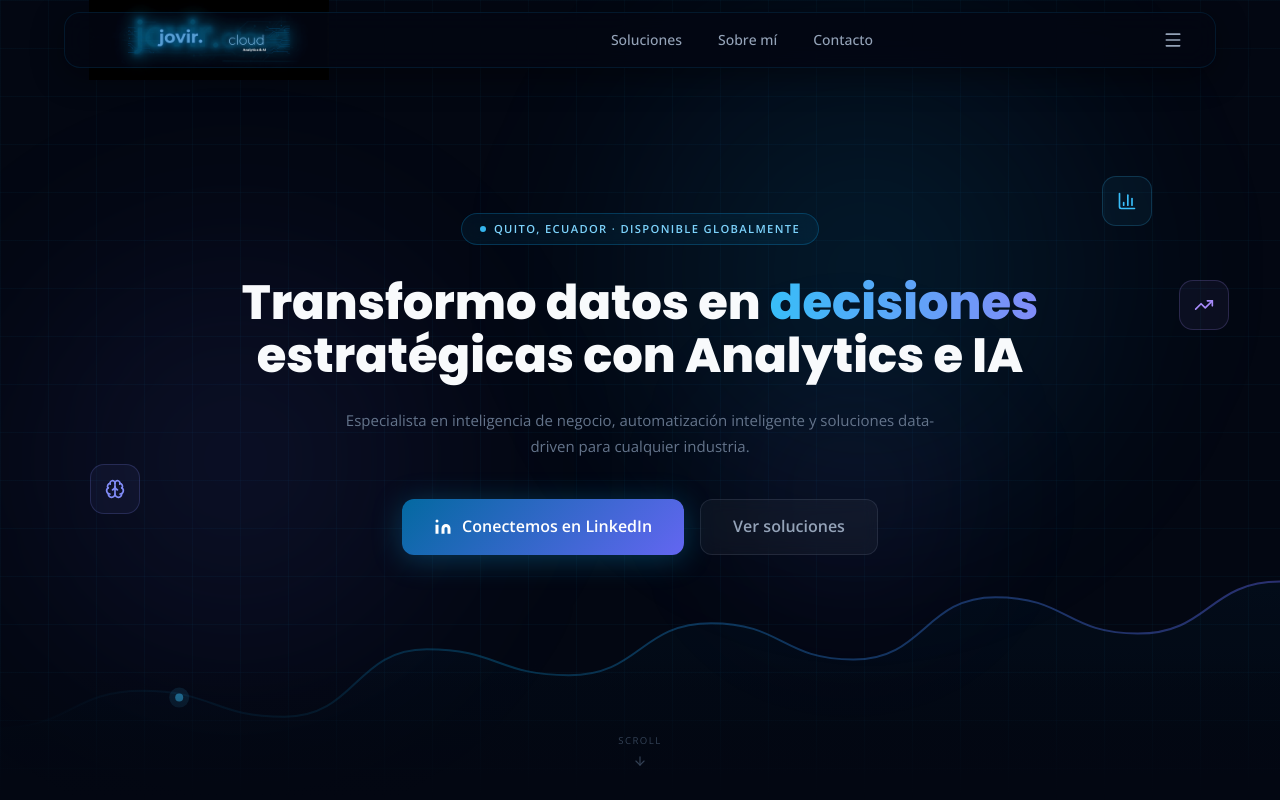
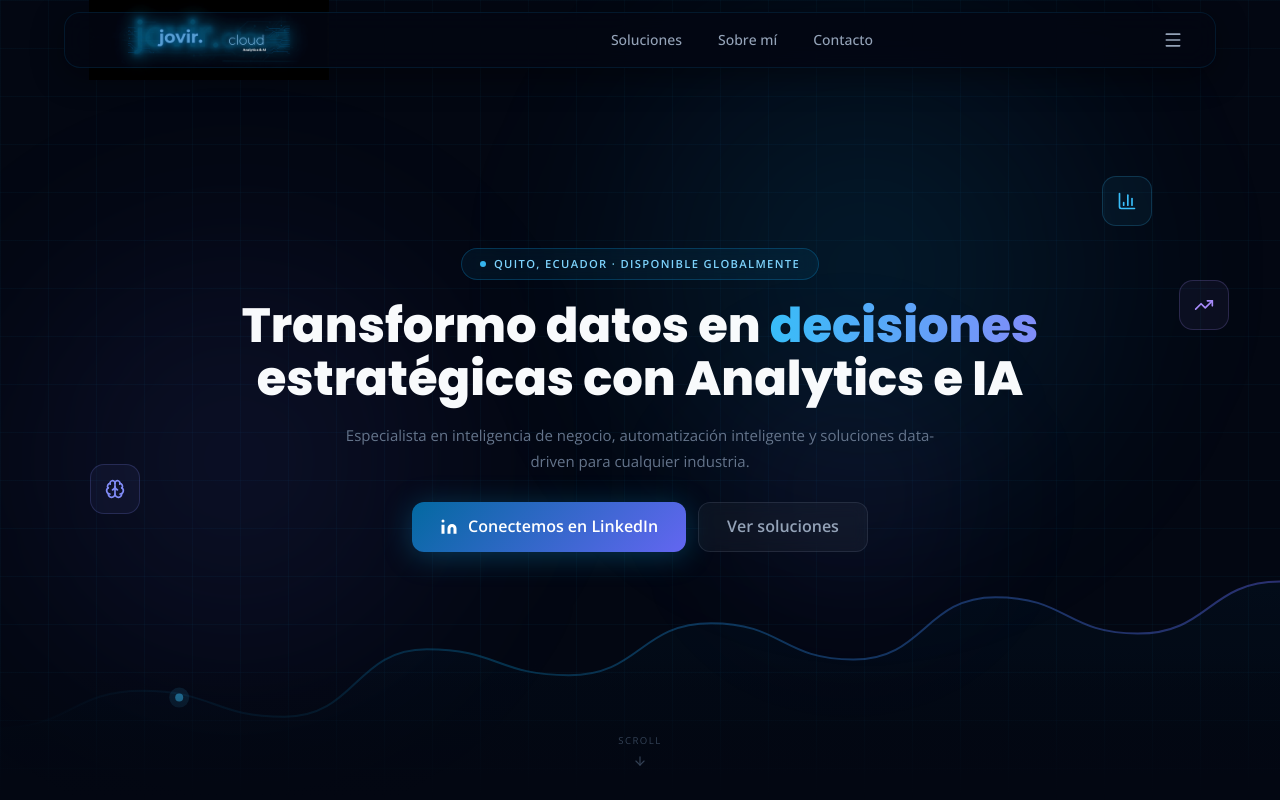
Before and after one commit to joviralexander-code/jovir-cloud, a Next.js app: page / in a window 1280 px wide. Shown: the top 800 px of the page. Built offline with nearby package versions, Linux system fonts and the light colour scheme.

Commit message:
Compact Hero section spacing and padding
Co-Authored-By: Claude Sonnet 4.6 <noreply@anthropic.com>

```diff
--- a/src/components/Hero.tsx
+++ b/src/components/Hero.tsx
@@ -98,10 +98,10 @@ export default function Hero() {
       ))}
 
       {/* Content */}
-      <div style={{ position: "relative", zIndex: 10, width: "100%", maxWidth: "60rem", margin: "0 auto", padding: "8rem 1.5rem 6rem", display: "flex", flexDirection: "column", alignItems: "center", textAlign: "center" }}>
+      <div style={{ position: "relative", zIndex: 10, width: "100%", maxWidth: "60rem", margin: "0 auto", padding: "5rem 1.5rem 3rem", display: "flex", flexDirection: "column", alignItems: "center", textAlign: "center" }}>
 
         {/* Badge */}
-        <div style={{ display: "inline-flex", alignItems: "center", gap: "8px", padding: "6px 18px", borderRadius: "999px", border: "1px solid rgba(14,165,233,0.25)", background: "rgba(14,165,233,0.07)", marginBottom: "2rem", backdropFilter: "blur(8px)" }}>
+        <div style={{ display: "inline-flex", alignItems: "center", gap: "8px", padding: "6px 18px", borderRadius: "999px", border: "1px solid rgba(14,165,233,0.25)", background: "rgba(14,165,233,0.07)", marginBottom: "1.25rem", backdropFilter: "blur(8px)" }}>
           <span style={{ width: "6px", height: "6px", borderRadius: "50%", background: "#38bdf8", flexShrink: 0 }} className="animate-pulse" aria-hidden="true" />
           <span style={{ fontFamily: "var(--font-open-sans)", fontSize: "0.7rem", fontWeight: 600, color: "#7dd3fc", textTransform: "uppercase", letterSpacing: "0.12em" }}>
             Quito, Ecuador · Disponible globalmente
@@ -109,7 +109,7 @@ export default function Hero() {
         </div>
 
         {/* Headline */}
-        <h1 style={{ fontFamily: "var(--font-poppins)", fontWeight: 800, fontSize: "clamp(1.85rem,4vw,3rem)", lineHeight: 1.1, color: "#f8fafc", marginBottom: "1.5rem", maxWidth: "52rem" }}>
+        <h1 style={{ fontFamily: "var(--font-poppins)", fontWeight: 800, fontSize: "clamp(1.85rem,4vw,3rem)", lineHeight: 1.1, color: "#f8fafc", marginBottom: "1rem", maxWidth: "52rem" }}>
           Transformo datos en{" "}
           <span style={{ background: "linear-gradient(90deg,#38bdf8,#818cf8)", WebkitBackgroundClip: "text", WebkitTextFillColor: "transparent", backgroundClip: "text" }}>
             decisiones
@@ -118,17 +118,17 @@ export default function Hero() {
         </h1>
 
         {/* Subtitle */}
-        <p style={{ fontFamily: "var(--font-open-sans)", fontSize: "0.9375rem", color: "#64748b", lineHeight: 1.75, maxWidth: "38rem", marginBottom: "2.5rem" }}>
+        <p style={{ fontFamily: "var(--font-open-sans)", fontSize: "0.9375rem", color: "#64748b", lineHeight: 1.75, maxWidth: "38rem", marginBottom: "1.75rem" }}>
           Especialista en inteligencia de negocio, automatización inteligente y soluciones data-driven para cualquier industria.
         </p>
 
         {/* CTAs */}
-        <div style={{ display: "flex", flexWrap: "wrap", gap: "16px", justifyContent: "center", marginBottom: "4rem" }}>
+        <div style={{ display: "flex", flexWrap: "wrap", gap: "12px", justifyContent: "center", marginBottom: "2rem" }}>
           <a
             href="https://www.linkedin.com/in/jovir-alexander-alvarez-delgado-695a61159/"
             target="_blank" rel="noopener noreferrer"
             aria-label="Conectar en LinkedIn"
-            style={{ fontFamily: "var(--font-open-sans)", fontSize: "1rem", fontWeight: 600, color: "#fff", background: "linear-gradient(135deg,#0369a1,#6366f1)", padding: "14px 32px", borderRadius: "12px", display: "inline-flex", alignItems: "center", gap: "10px", textDecoration: "none", boxShadow: "0 4px 30px rgba(14,165,233,0.3)", transition: "opacity 0.2s, transform 0.2s" }}
+            style={{ fontFamily: "var(--font-open-sans)", fontSize: "1rem", fontWeight: 600, color: "#fff", background: "linear-gradient(135deg,#0369a1,#6366f1)", padding: "11px 28px", borderRadius: "12px", display: "inline-flex", alignItems: "center", gap: "10px", textDecoration: "none", boxShadow: "0 4px 30px rgba(14,165,233,0.3)", transition: "opacity 0.2s, transform 0.2s" }}
             className="hover:opacity-90 hover:-translate-y-0.5 touch-manipulation focus-visible:outline-none focus-visible:ring-2 focus-visible:ring-sky-400 focus-visible:ring-offset-2 focus-visible:ring-offset-slate-950"
           >
             <svg width="18" height="18" viewBox="0 0 24 24" fill="currentColor" aria-hidden="true">
@@ -139,7 +139,7 @@ export default function Hero() {
           </a>
           <button
             onClick={() => document.querySelector("#soluciones")?.scrollIntoView({ behavior: "smooth" })}
-            style={{ fontFamily: "var(--font-open-sans)", fontSize: "1rem", fontWeight: 600, color: "#94a3b8", background: "rgba(255,255,255,0.04)", border: "1px solid rgba(148,163,184,0.15)", padding: "14px 32px", borderRadius: "12px", cursor: "pointer", transition: "color 0.2s, border-color 0.2s, background 0.2s", backdropFilter: "blur(8px)" }}
+            style={{ fontFamily: "var(--font-open-sans)", fontSize: "1rem", fontWeight: 600, color: "#94a3b8", background: "rgba(255,255,255,0.04)", border: "1px solid rgba(148,163,184,0.15)", padding: "11px 28px", borderRadius: "12px", cursor: "pointer", transition: "color 0.2s, border-color 0.2s, background 0.2s", backdropFilter: "blur(8px)" }}
             className="hover:!text-white hover:!border-slate-500 hover:!bg-white/8 touch-manipulation focus-visible:outline-none focus-visible:ring-2 focus-visible:ring-sky-400 focus-visible:ring-offset-2 focus-visible:ring-offset-slate-950"
           >
             Ver soluciones
```
